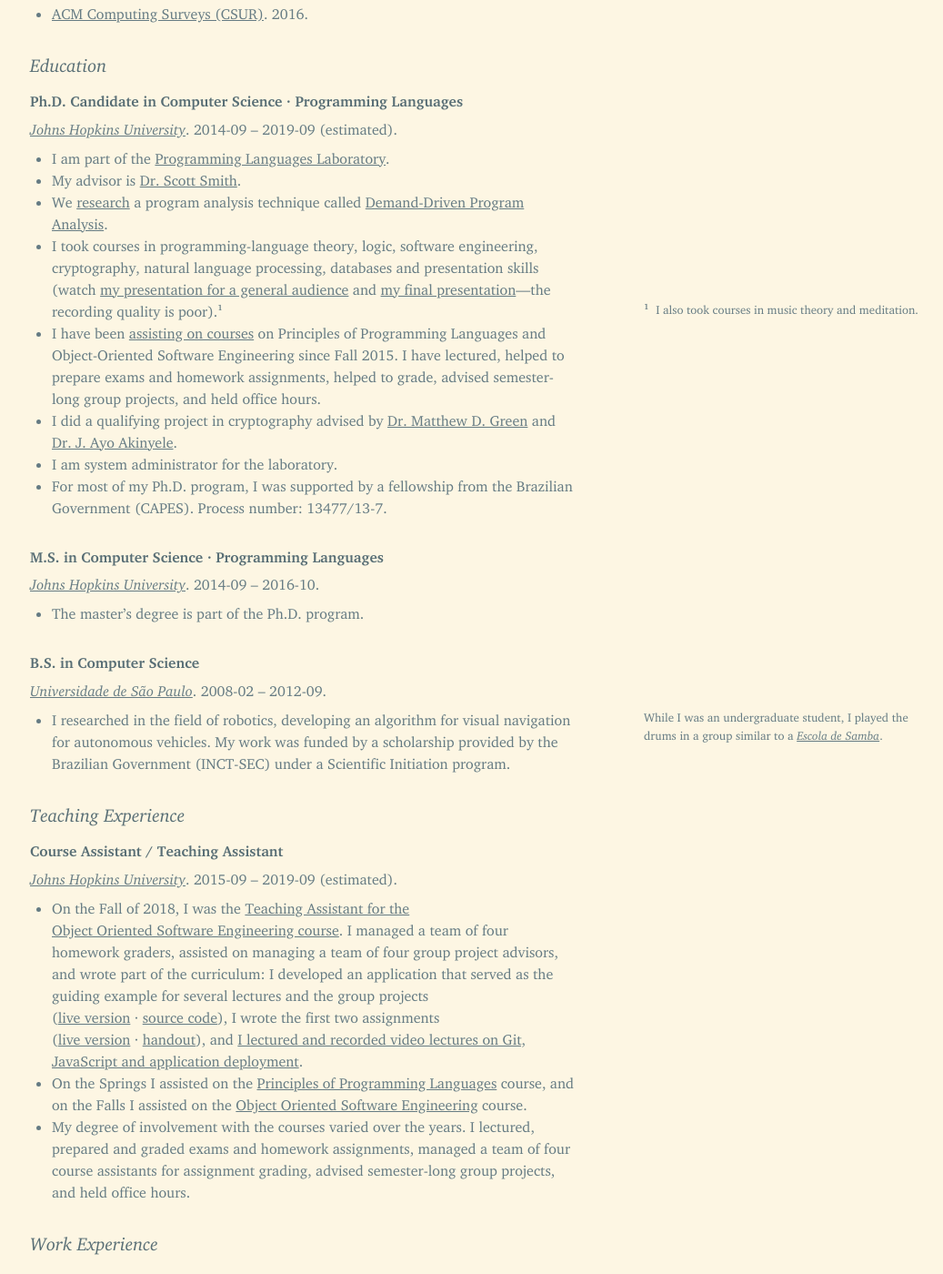
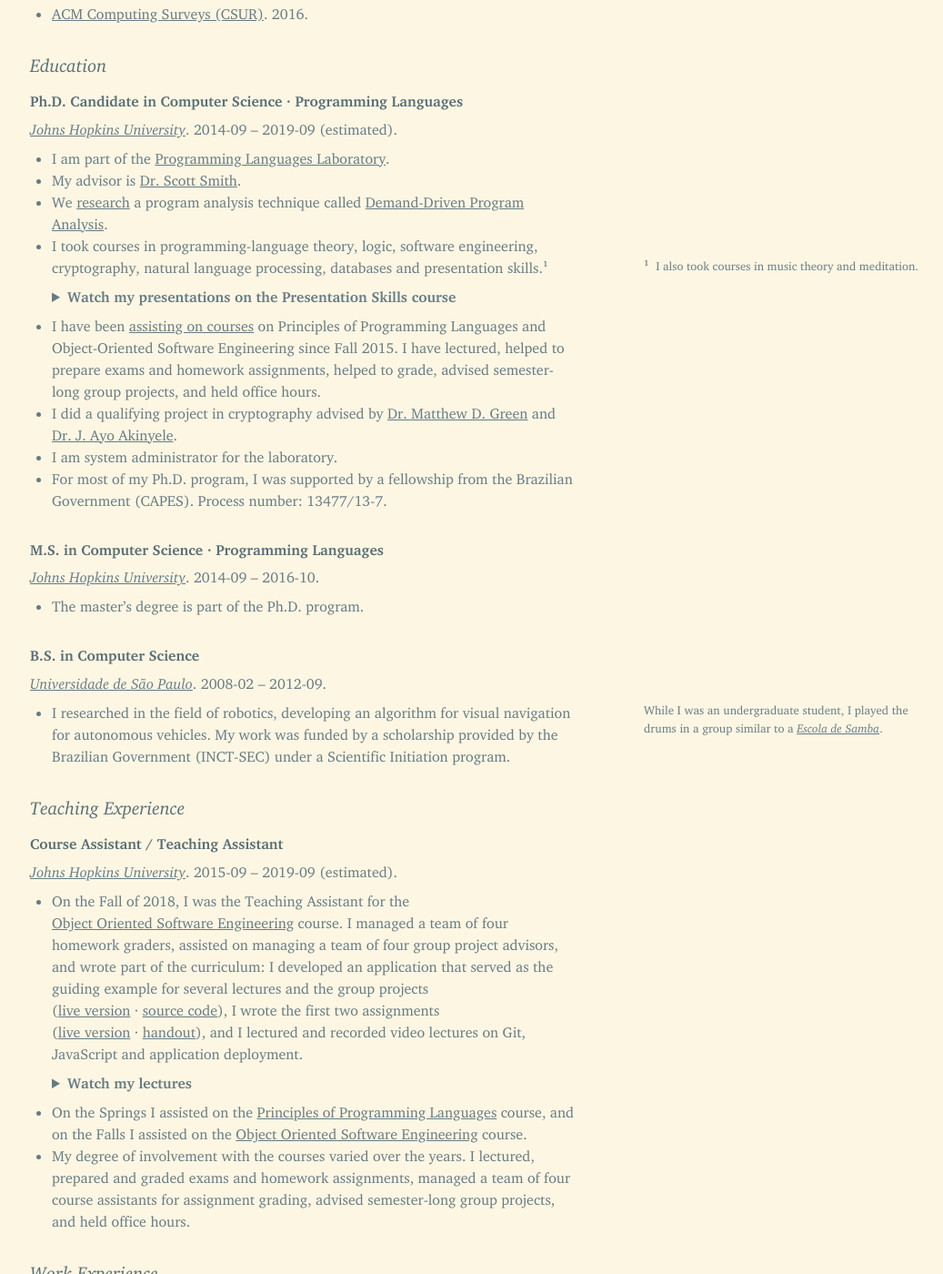
Before and after one commit to leafac/leafac.com, a Jekyll site: the page built from index.md, in a window 1280 px wide and 1400 px high, scrolled down 3789 px. Shown: the whole window at 91% size, without its empty margins (107-1144 px from the left). Built offline with Jekyll 4.4.1, drawn with Linux system fonts in a browser that asks for light colours; some of the changed text lies outside the part shown.

Commit message:
Inline videos in index

```diff
--- a/index.md
+++ b/index.md
@@ -849,7 +849,22 @@
 - I am part of the [Programming Languages Laboratory](http://pl.cs.jhu.edu/).
 - My advisor is [Dr. Scott Smith](https://www.cs.jhu.edu/~scott/).
 - We [research](/#publications) a program analysis technique called [Demand-Driven Program Analysis](http://pl.cs.jhu.edu/projects/demand-driven-program-analysis/).
-- I took courses in programming-language theory, logic, software engineering, cryptography, natural language processing, databases and presentation skills (watch [my presentation for a general audience](https://archive.org/download/leandro-improving-presentation-skills-for-scientists-and-engineers/general-audience.mp4) and [my final presentation](https://archive.org/download/leandro-improving-presentation-skills-for-scientists-and-engineers/final-presentation.mp4)—the recording quality is poor).<label class="margin-note"><input type="checkbox"><span markdown="1">I also took courses in music theory and meditation.</span></label>
+- I took courses in programming-language theory, logic, software engineering, cryptography, natural language processing, databases and presentation skills.<label class="margin-note"><input type="checkbox"><span markdown="1">I also took courses in music theory and meditation.</span></label>
+
+  <details markdown="1">
+  <summary><strong>Watch my presentations on the Presentation Skills course</strong></summary>
+
+  The recording quality is bad because I was not in control of it.
+  **Presentation for a General Audience**
+
+  <video src="https://archive.org/download/leandro-improving-presentation-skills-for-scientists-and-engineers/general-audience.mp4" controls preload="metadata"></video>
+
+  **Final Presentation**
+
+  <video src="https://archive.org/download/leandro-improving-presentation-skills-for-scientists-and-engineers/final-presentation.mp4" controls preload="metadata"></video>
+
+  </details>
+
 - I have been [assisting on courses](#course-assistantteaching-assistant) on Principles of Programming Languages and Object-Oriented Software Engineering since Fall 2015. I have lectured, helped to prepare exams and homework assignments, helped to grade, advised semester-long group projects, and held office hours.
 - I did a qualifying project in cryptography advised by [Dr. Matthew D. Green](https://isi.jhu.edu/~mgreen/) and [Dr. J. Ayo Akinyele](http://hms.isi.jhu.edu/index.php/people/6.html).
 - I am system administrator for the laboratory.
@@ -877,7 +892,78 @@
 
 *[Johns Hopkins University](https://jhu.edu)*. 2015-09 – 2019-09 (estimated).
 
-- On the Fall of 2018, I was the [Teaching Assistant for the Object Oriented Software Engineering course](/teaching/2018-fall--object-oriented-software-engineering). I managed a team of four homework graders, assisted on managing a team of four group project advisors, and wrote part of the curriculum: I developed an application that served as the guiding example for several lectures and the group projects ([live version](https://leafac-oose-todo.herokuapp.com) · [source code](https://github.com/leafac/todo)), I wrote the first two assignments ([live version](https://leafac-oose-lights-out.herokuapp.com) · [handout](https://github.com/leafac/lights-out)), and [I lectured and recorded video lectures on Git, JavaScript and application deployment](/teaching/2018-fall--object-oriented-software-engineering).
+- On the Fall of 2018, I was the Teaching Assistant for the [Object Oriented Software Engineering](https://pl.cs.jhu.edu/oose/index.shtml) course. I managed a team of four homework graders, assisted on managing a team of four group project advisors, and wrote part of the curriculum: I developed an application that served as the guiding example for several lectures and the group projects ([live version](https://leafac-oose-todo.herokuapp.com) · [source code](https://github.com/leafac/todo)), I wrote the first two assignments ([live version](https://leafac-oose-lights-out.herokuapp.com) · [handout](https://github.com/leafac/lights-out)), and I lectured and recorded video lectures on Git, JavaScript and application deployment.
+
+	<details markdown="1">
+	<summary><strong>Watch my lectures</strong></summary>
+
+	The audio quality in some of these videos is bad because I was learning and experimenting with recording techniques and equipment.
+	**Git**
+	*Classroom Lecture*
+
+	<video src="https://archive.org/download/git-video-series/git--lecture.mp4" controls preload="metadata"></video>
+
+	*Video Lectures*
+
+	<video src="https://archive.org/download/git-video-series/git--1--introduction.mp4" controls preload="metadata"></video>
+
+	<video src="https://archive.org/download/git-video-series/git--2--setup.mp4" controls preload="metadata"></video>
+
+	<video src="https://archive.org/download/git-video-series/git--3--repository.mp4" controls preload="metadata"></video>
+
+	<video src="https://archive.org/download/git-video-series/git--4--commit.mp4" controls preload="metadata"></video>
+
+	<video src="https://archive.org/download/git-video-series/git--5--publish-to-github.mp4" controls preload="metadata"></video>
+
+	<video src="https://archive.org/download/git-video-series/git--6--cloning-from-github.mp4" controls preload="metadata"></video>
+
+	<video src="https://archive.org/download/git-video-series/git--7--coordinating-collaboration.mp4	" controls preload="metadata"></video>
+
+	<video src="https://archive.org/download/git-video-series/git--8--branches-and-pull-requests.mp4	" controls preload="metadata"></video>
+
+	<video src="https://archive.org/download/git-video-series/git--9--rebasing.mp4" controls preload="metadata"></video>
+
+	<video src="https://archive.org/download/git-video-series/git--10--conclusion.mp4" controls preload="metadata"></video>
+
+	**JavaScript**
+	*Classroom Lecture*
+
+	<video src="https://archive.org/download/javascript-video-series/javascript--lecture.mp4" controls preload="metadata"></video>
+
+	*Video Lectures*
+
+	<video src="https://archive.org/download/javascript-video-series/javascript--1--introduction.mp4" controls preload="metadata"></video>
+
+	<video src="https://archive.org/download/javascript-video-series/javascript--2--set-timeout.mp4" controls preload="metadata"></video>
+
+	<video src="https://archive.org/download/javascript-video-series/javascript--3--creating-promises.mp4" controls preload="metadata"></video>
+
+	<video src="https://archive.org/download/javascript-video-series/javascript--4--var.mp4" controls preload="metadata"></video>
+
+	<video src="https://archive.org/download/javascript-video-series/javascript--5--dom--part-1.mp4" controls preload="metadata"></video>
+
+	<video src="https://archive.org/download/javascript-video-series/javascript--6--dom--part-2.mp4" controls preload="metadata"></video>
+
+	<video src="https://archive.org/download/javascript-video-series/javascript--7--web-sockets--part-1.mp4	" controls preload="metadata"></video>
+
+	<video src="https://archive.org/download/javascript-video-series/javascript--8--web-sockets--part-2.mp4	" controls preload="metadata"></video>
+
+	<video src="https://archive.org/download/javascript-video-series/javascript--9--classes--part-1.mp4" controls preload="metadata"></video>
+
+	<video src="https://archive.org/download/javascript-video-series/javascript--10--classes--part-2.mp4" controls preload="metadata"></video>
+
+	<video src="https://archive.org/download/javascript-video-series/javascript--11--classes--part-3.mp4" controls preload="metadata"></video>
+
+	<video src="https://archive.org/download/javascript-video-series/javascript--12--classes--part-4.mp4" controls preload="metadata"></video>
+
+	<video src="https://archive.org/download/javascript-video-series/javascript--13--modules.mp4" controls preload="metadata"></video>
+
+	**Deployment**
+
+	<video src="https://archive.org/download/deployment-to-heroku/deployment.mp4" controls preload="metadata"></video>
+
+	</details>
+
 - On the Springs I assisted on the [Principles of Programming Languages](https://pl.cs.jhu.edu/pl/index.shtml) course, and on the Falls I assisted on the [Object Oriented Software Engineering](https://pl.cs.jhu.edu/oose/index.shtml) course.
 - My degree of involvement with the courses varied over the years. I lectured, prepared and graded exams and homework assignments, managed a team of four course assistants for assignment grading, advised semester-long group projects, and held office hours.
 
@@ -946,7 +1032,13 @@
 - **iMasters InterCon + Android 2013**. 2013-09.
 - **RubyConf Brazil 2013**. 2013-08.
 - **Coding Dojo at FAI**. Co-hosted a day of activities for undergraduate Computer Science students, including a lecture about Git and a Coding Dojo. 2013-08.
-- **7Masters**. I [talked](https://archive.org/download/7masters--java--leandro-facchinetti/7masters.mp4) about modern Java development techniques and tools. 2013-01.
+- **7Masters**. I talked about modern Java development techniques and tools. 2013-01.
+
+  <details markdown="1">
+  <summary><strong>Watch my presentation</strong></summary>
+  <video src="https://archive.org/download/7masters--java--leandro-facchinetti/7masters.mp4" controls preload="metadata"></video>
+  </details>
+
 - **Dev in Sampa 2012**. 2012-05.
 - **RubyConf Brazil 2012**. 2012-08.
 - **Coding Dojo@SP**. I promoted, hosted and participated in several Coding Dojos for the local developer community. 2012 – 2013.
```
Also changed, not shown: teaching/2018-fall--object-oriented-software-engineering.md (deleted, +0 -88 lines).
